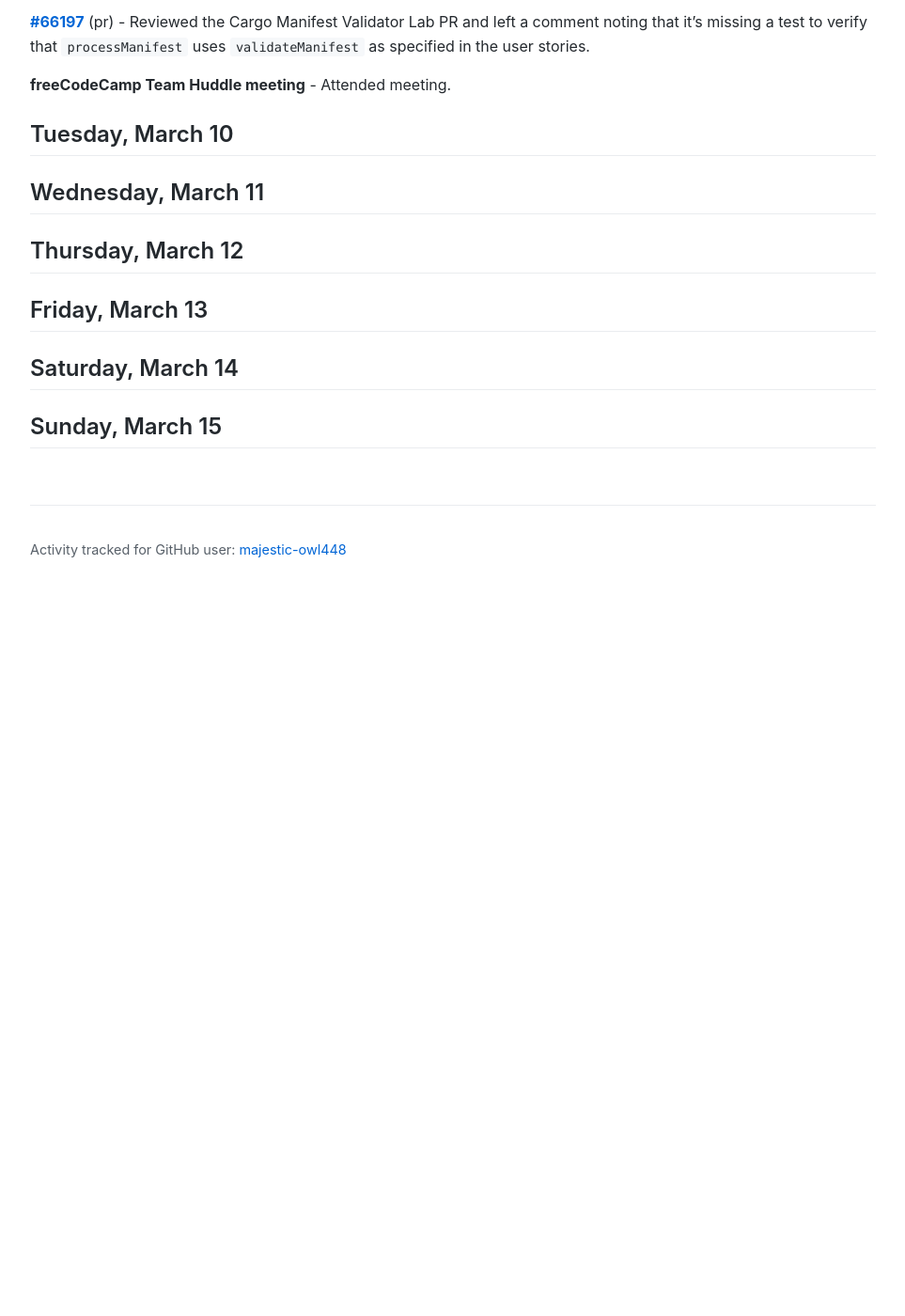
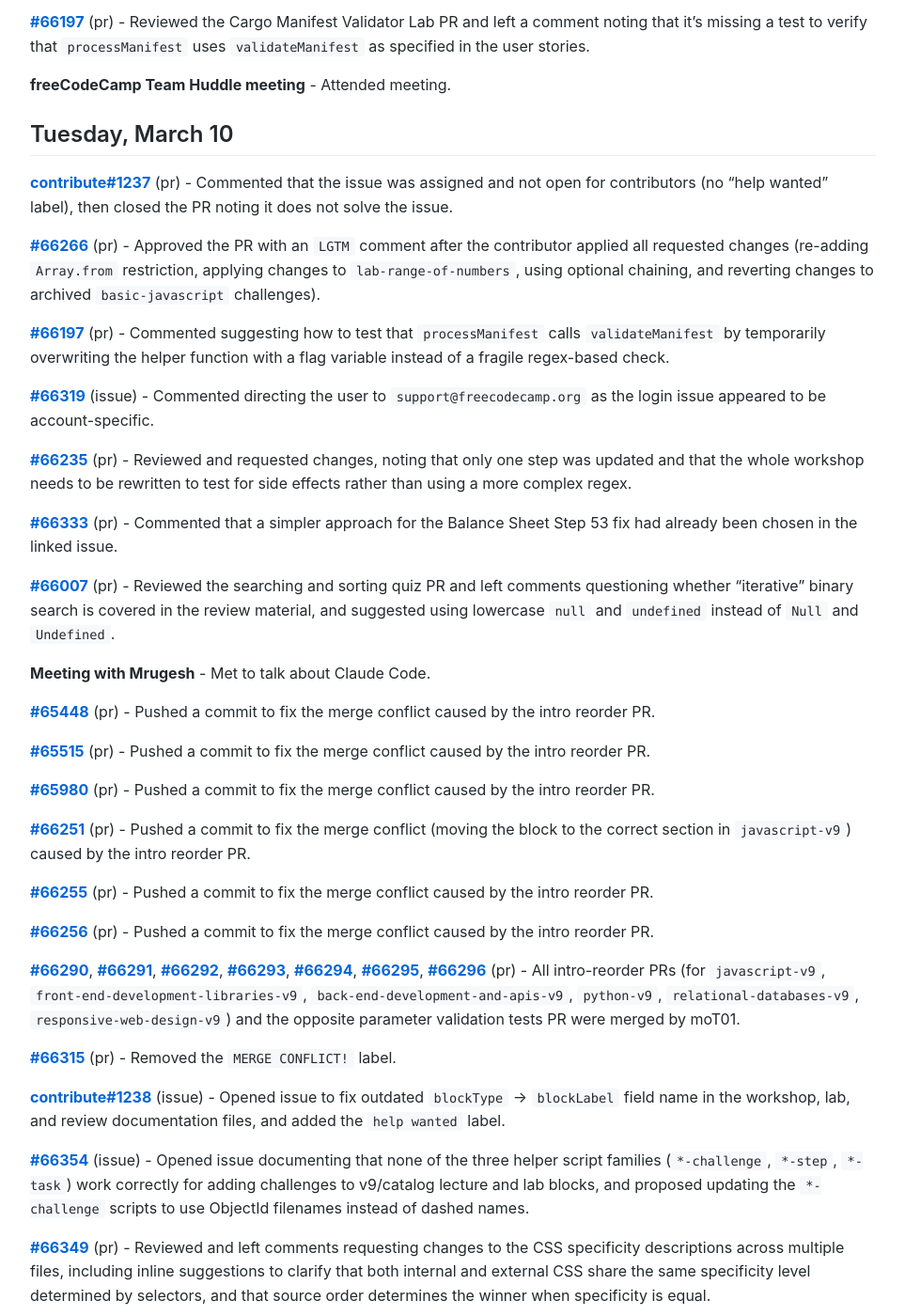
Before and after one commit to majestic-owl448/tracking, a Jekyll site: the page built from activity-2026-03-09.md, in a window 1280 px wide and 1400 px high, scrolled down 1186 px. Shown: the whole window at 94% size, without its empty margins (158-1121 px from the left). Built offline with Jekyll 4.4.1, drawn with Linux system fonts in a browser that asks for light colours; before the commit the page ends 1816 px from its top, so only the background shows below that; some of the changed text lies outside the part shown.

Commit message:
march 10th

```diff
--- a/activity-2026-03-09.md
+++ b/activity-2026-03-09.md
@@ -45,6 +45,46 @@ permalink: /activity-2026-03-09.html
 
 ## Tuesday, March 10
 
+**[contribute#1237](https://github.com/freeCodeCamp/contribute/pull/1237)** (pr) - Commented that the issue was assigned and not open for contributors (no "help wanted" label), then closed the PR noting it does not solve the issue.
+
+**[#66266](https://github.com/freeCodeCamp/freeCodeCamp/pull/66266)** (pr) - Approved the PR with an `LGTM` comment after the contributor applied all requested changes (re-adding `Array.from` restriction, applying changes to `lab-range-of-numbers`, using optional chaining, and reverting changes to archived `basic-javascript` challenges).
+
+**[#66197](https://github.com/freeCodeCamp/freeCodeCamp/pull/66197)** (pr) - Commented suggesting how to test that `processManifest` calls `validateManifest` by temporarily overwriting the helper function with a flag variable instead of a fragile regex-based check.
+
+**[#66319](https://github.com/freeCodeCamp/freeCodeCamp/issues/66319)** (issue) - Commented directing the user to `support@freecodecamp.org` as the login issue appeared to be account-specific.
+
+**[#66235](https://github.com/freeCodeCamp/freeCodeCamp/pull/66235)** (pr) - Reviewed and requested changes, noting that only one step was updated and that the whole workshop needs to be rewritten to test for side effects rather than using a more complex regex.
+
+**[#66333](https://github.com/freeCodeCamp/freeCodeCamp/pull/66333)** (pr) - Commented that a simpler approach for the Balance Sheet Step 53 fix had already been chosen in the linked issue.
+
+**[#66007](https://github.com/freeCodeCamp/freeCodeCamp/pull/66007)** (pr) - Reviewed the searching and sorting quiz PR and left comments questioning whether "iterative" binary search is covered in the review material, and suggested using lowercase `null` and `undefined` instead of `Null` and `Undefined`.
+
+**Meeting with Mrugesh** - Met to talk about Claude Code.
+
+**[#65448](https://github.com/freeCodeCamp/freeCodeCamp/pull/65448)** (pr) - Pushed a commit to fix the merge conflict caused by the intro reorder PR.
+
+**[#65515](https://github.com/freeCodeCamp/freeCodeCamp/pull/65515)** (pr) - Pushed a commit to fix the merge conflict caused by the intro reorder PR.
+
+**[#65980](https://github.com/freeCodeCamp/freeCodeCamp/pull/65980)** (pr) - Pushed a commit to fix the merge conflict caused by the intro reorder PR.
+
+**[#66251](https://github.com/freeCodeCamp/freeCodeCamp/pull/66251)** (pr) - Pushed a commit to fix the merge conflict (moving the block to the correct section in `javascript-v9`) caused by the intro reorder PR.
+
+**[#66255](https://github.com/freeCodeCamp/freeCodeCamp/pull/66255)** (pr) - Pushed a commit to fix the merge conflict caused by the intro reorder PR.
+
+**[#66256](https://github.com/freeCodeCamp/freeCodeCamp/pull/66256)** (pr) - Pushed a commit to fix the merge conflict caused by the intro reorder PR.
+
+**[#66290](https://github.com/freeCodeCamp/freeCodeCamp/pull/66290)**, **[#66291](https://github.com/freeCodeCamp/freeCodeCamp/pull/66291)**, **[#66292](https://github.com/freeCodeCamp/freeCodeCamp/pull/66292)**, **[#66293](https://github.com/freeCodeCamp/freeCodeCamp/pull/66293)**, **[#66294](https://github.com/freeCodeCamp/freeCodeCamp/pull/66294)**, **[#66295](https://github.com/freeCodeCamp/freeCodeCamp/pull/66295)**, **[#66296](https://github.com/freeCodeCamp/freeCodeCamp/pull/66296)** (pr) - All intro-reorder PRs (for `javascript-v9`, `front-end-development-libraries-v9`, `back-end-development-and-apis-v9`, `python-v9`, `relational-databases-v9`, `responsive-web-design-v9`) and the opposite parameter validation tests PR were merged by moT01.
+
+**[#66315](https://github.com/freeCodeCamp/freeCodeCamp/pull/66315)** (pr) - Removed the `MERGE CONFLICT!` label.
+
+**[contribute#1238](https://github.com/freeCodeCamp/contribute/issues/1238)** (issue) - Opened issue to fix outdated `blockType` → `blockLabel` field name in the workshop, lab, and review documentation files, and added the `help wanted` label.
+
+**[#66354](https://github.com/freeCodeCamp/freeCodeCamp/issues/66354)** (issue) - Opened issue documenting that none of the three helper script families (`*-challenge`, `*-step`, `*-task`) work correctly for adding challenges to v9/catalog lecture and lab blocks, and proposed updating the `*-challenge` scripts to use ObjectId filenames instead of dashed names.
+
+**[#66349](https://github.com/freeCodeCamp/freeCodeCamp/pull/66349)** (pr) - Reviewed and left comments requesting changes to the CSS specificity descriptions across multiple files, including inline suggestions to clarify that both internal and external CSS share the same specificity level determined by selectors, and that source order determines the winner when specificity is equal.
+
+**[#66351](https://github.com/freeCodeCamp/freeCodeCamp/pull/66351)** (pr) - Approved the verb tense fix PR, left a welcome comment for the contributor's first PR, and enabled auto-merge (squash).
+
 ## Wednesday, March 11
 
 ## Thursday, March 12
```
Also changed, not shown: .github/instructions/tracking.instructions.md.
